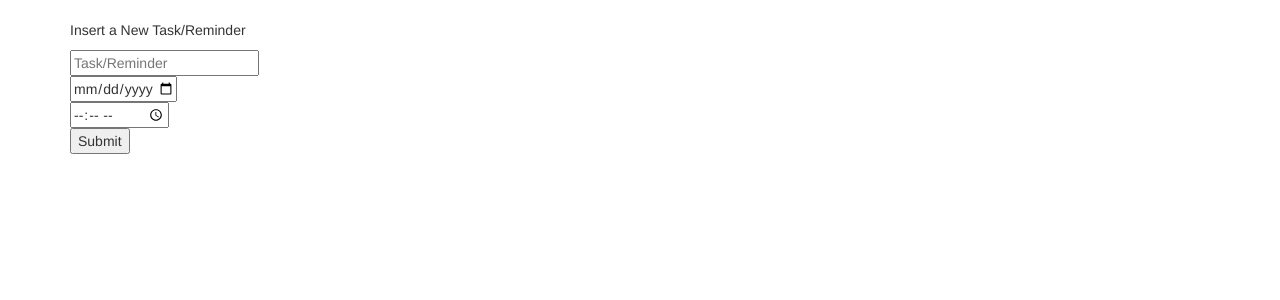
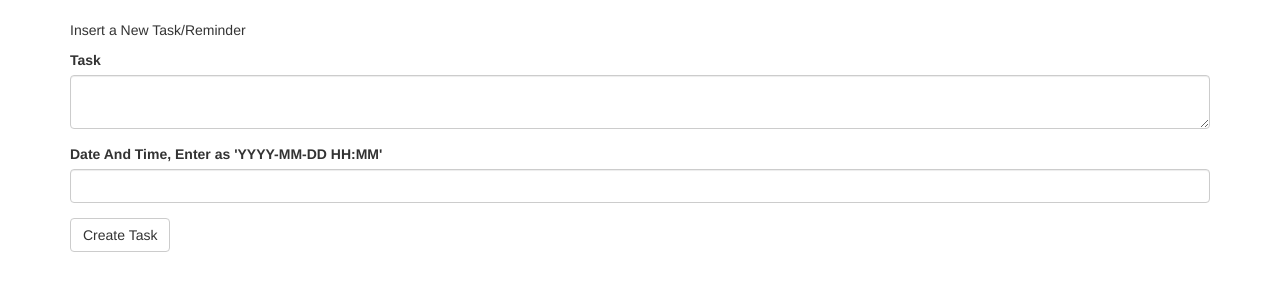
Before and after one commit to ElvisRodriguez/TaskManager, a Flask app: template Projects/ToDoIt/Application/templates/index.html in a window 1280 px wide. Shown: the part 52-352 px from the top of the page. Run offline with Flask 2, Linux system fonts and the light colour scheme; the template is opened without the code that fills it: values that come from a table or form of the project are taken from there, others are empty; some libraries are stand-ins or nearby versions.

Commit message:
Reformatted Homepage task submission form to use flask-wtf form format, added css stylings to table, removed datetime check from index_page.js (no longer necessary).

```diff
--- a/Projects/ToDoIt/Application/ItemTable.py
+++ b/Projects/ToDoIt/Application/ItemTable.py
@@ -3,13 +3,13 @@ from flask_table import ButtonCol, Col, Table
 
 class ItemTable(Table):
     classes = ['tasks_table']
-    task = Col('Task')
+    task = Col('Task', column_html_attrs={'class': 'task_row'})
     date = Col('Remind Me @')
     clear = ButtonCol(
         name='Clear Task',
         endpoint='remove_task',
         url_kwargs=dict(id='id'),
-        button_attrs={'class': 'btn btn-default'}
+        button_attrs={'class': 'btn btn-default task-btn'}
     )
 
 
--- a/Projects/ToDoIt/Application/__init__.py
+++ b/Projects/ToDoIt/Application/__init__.py
@@ -40,6 +40,7 @@ def index():
     username = current_user.username.title()
     task_manager = TaskManager.TaskManager()
     table = None
+    form = forms.CreateTaskForm(request.form)
     all_tasks = task_manager.retrieve_tasks(username)
     if all_tasks:
         items = ItemTable.objectify(all_tasks)
@@ -47,19 +48,23 @@ def index():
     if request.method == 'GET':
         if table:
             return render_template(
-                'index.html', username=username, table=table, title='Home'
+                'index.html', username=username, table=table, title='Home',
+                form=form
             )
-        return render_template('index.html', username=username, title='Home')
-    if request.method == 'POST':
+        return render_template(
+            'index.html', username=username, title='Home', form=form
+        )
+    if form.validate_on_submit():
         error = None
         time_manager = TimeManager.TimeManager()
-        task = request.form['task']
-        date = request.form['date']
-        time = request.form['time']
+        task = form.task.data
+        timestamp = form.timestamp.data
+        date, time = str(timestamp).split(' ')
         if not time_manager.create_timestamp(date, time):
             error = 'Date/Time must be after current Date/Time'
             return render_template(
-                'index.html', username=username, error=error, title='Home'
+                'index.html', username=username, error=error, title='Home',
+                form=form
             )
         timestamp = time_manager.timestamp
         task_manager.insert_new_task(task, timestamp, username)
@@ -68,9 +73,12 @@ def index():
             items = ItemTable.objectify(all_tasks)
             table = ItemTable.ItemTable(items)
             return render_template(
-                'index.html', username=username, table=table, title='Home'
+                'index.html', username=username, table=table, title='Home',
+                form=form
             )
-        return render_template('index.html', username=username, title='Home')
+    return render_template(
+        'index.html', username=username, title='Home', form=form
+    )
 
 
 @app.route('/login', methods=['GET', 'POST'])
--- a/Projects/ToDoIt/Application/forms.py
+++ b/Projects/ToDoIt/Application/forms.py
@@ -24,7 +24,11 @@ class SignUpForm(FlaskForm):
 
 class CreateTaskForm(FlaskForm):
     task = TextAreaField('Task', validators=[DataRequired()])
-    timestamp = DateTimeField('Date And Time', validators=[DataRequired()])
+    timestamp = DateTimeField(
+        'Date And Time, Enter as \'YYYY-MM-DD HH:MM\'',
+        format='%Y-%m-%d %H:%M',
+        validators=[DataRequired()]
+    )
     submit = SubmitField('Create Task')
 
 
--- a/Projects/ToDoIt/Application/static/css/stylesheet.css
+++ b/Projects/ToDoIt/Application/static/css/stylesheet.css
@@ -1,3 +1,24 @@
 .error, #log {
   color: red;
 }
+
+table {
+  width: 100%;
+}
+
+th {
+  height: 50px;
+  width: 10%;
+}
+
+.task_row {
+  padding: 4px 8px;
+  width: 50%;
+  text-align: justify;
+}
+
+table, th, td {
+  border: 1px solid black;
+  border-collapse: collapse;
+  text-align: center;
+}
--- a/Projects/ToDoIt/Application/static/js/index_page.js
+++ b/Projects/ToDoIt/Application/static/js/index_page.js
@@ -1,20 +1,3 @@
-const getCurrentDate = (element) => {
-  const today = new Date();
-  let month = today.getMonth() + 1;
-  let day = today.getDate();
-  let year = today.getFullYear();
-  if (month < 10) {
-      month = '0' + month.toString();
-  }
-  if (day < 10) {
-      day = '0' + day.toString();
-  }
-  const minDate = year + '-' + month + '-' + day;
-  element.setAttribute("placeholder", Date());
-  element.setAttribute("min", minDate);
-  element.setAttribute("max", "2070-01-01");
-};
-
 const changeButtonColumnName = () => {
   const tags = document.getElementsByTagName('th');
   for (let i = 0; i < tags.length; i++) {
@@ -27,8 +10,6 @@ const changeButtonColumnName = () => {
 
 
 const main = () => {
-  let date = document.getElementById("date");
-  getCurrentDate(date);
   changeButtonColumnName();
 };
 
--- a/Projects/ToDoIt/Application/templates/index.html
+++ b/Projects/ToDoIt/Application/templates/index.html
@@ -1,4 +1,5 @@
 {% extends 'base.html' %}
+{% import 'bootstrap/wtf.html' as wtf %}
 
 {% block app_content %}
 <!DOCTYPE html>
@@ -18,15 +19,7 @@
       </p>
       <br>
     {% endif %}
-    <form action="/index" method="post">
-     <input type="text" name="task" id="task" placeholder="Task/Reminder" required/>
-      <br>
-     <input type="date" name="date" id="date" placeholder="Date" required/>
-      <br>
-     <input type="time" name="time" id="time" placeholder="Time" required/>
-      <br>
-     <input type="submit" class="submit_button" value="Submit"/>
-    </form>
+    {{ wtf.quick_form(form) }}
     <br>
     {% if table %}
       <p> Your Tasks </p>
```
